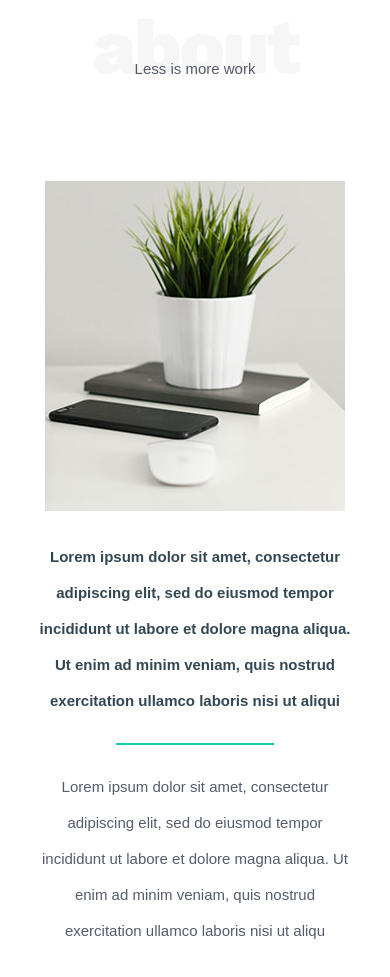
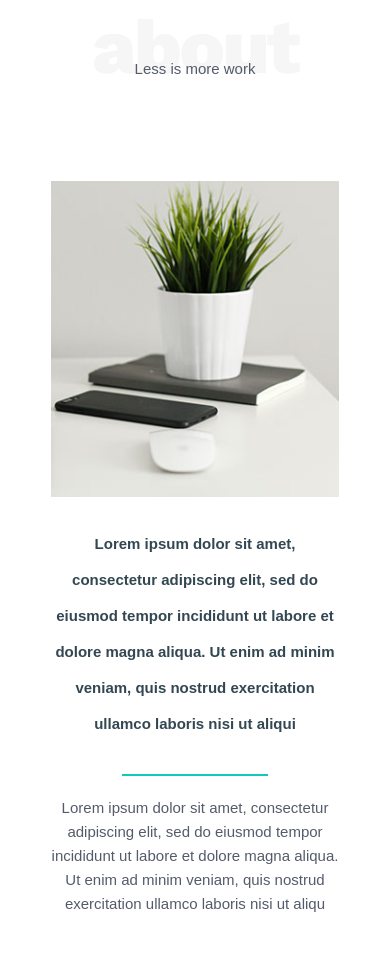
Before and after one commit to abdallahhesham99/Leon-Agency-Template, a plain HTML site: page index.html in a window 390 px wide. Shown: the part 4474-5451 px from the top of the page. Drawn offline with nearby package versions, Linux system fonts and the light colour scheme.

Commit message:
edit about section responsice

```diff
--- a/css/style.css
+++ b/css/style.css
@@ -55,7 +55,6 @@ p {
   color: #545b6b;
   font-family: Arial, sans-serif;
   font-size: 15px;
-  /* padding: 10px 5px; */
   line-height: 1.6;
 }
 /*End Global Rules  */
@@ -396,17 +395,18 @@ p {
   margin: auto 0;
   padding-right: 5rem;
 }
-.about__info-desc {
-  line-height: 2.4;
-}
+
 .about__info-desc:first-of-type {
   font-weight: 900;
+  line-height: 2.4;
   color: #334752;
+  margin-bottom: var(--mb-2);
 }
 hr {
   width: 50%;
   border: 1px solid var(--main-color);
-  margin: 1.5rem 0;
+  display: inline-block;
+  margin-bottom: var(--mb-1);
 }
 
 @media screen and (max-width: 1199px) {
@@ -422,18 +422,23 @@ hr {
 }
 @media screen and (max-width: 991px) {
   .about__container {
-    grid-template-columns: repeat(1, 1fr);
+    grid-template-columns: repeat(1, 80%);
+    justify-content: center;
     text-align: center;
   }
   .about__img {
     padding-left: 0;
   }
   .about__info {
-    padding: 0 1.5rem;
+    padding: 0;
     margin-top: var(--mb-1-5);
   }
   hr {
-    margin: 1.5rem auto;
+    text-align: center;
   }
 }
 /* End about  */
+/*===================================================================*/
+/* Start contact  */
+
+/*end contact*/
```
